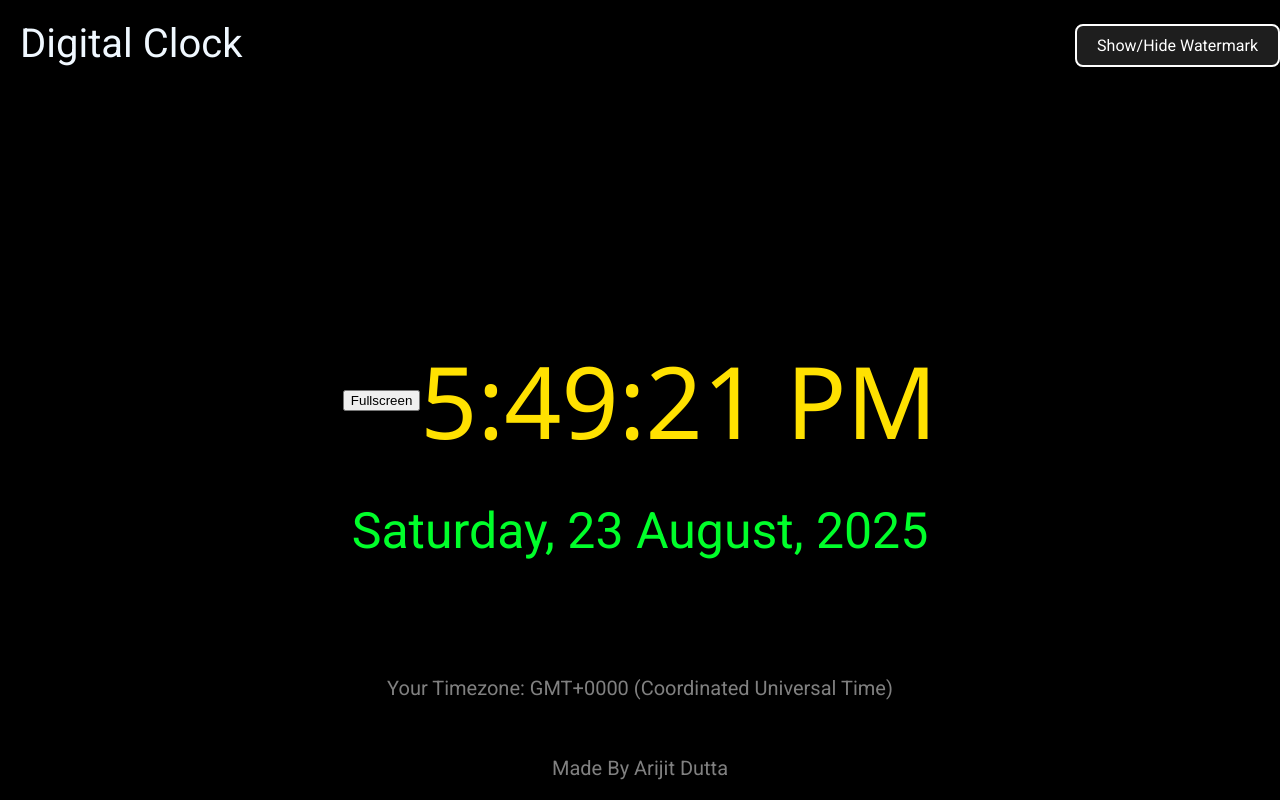
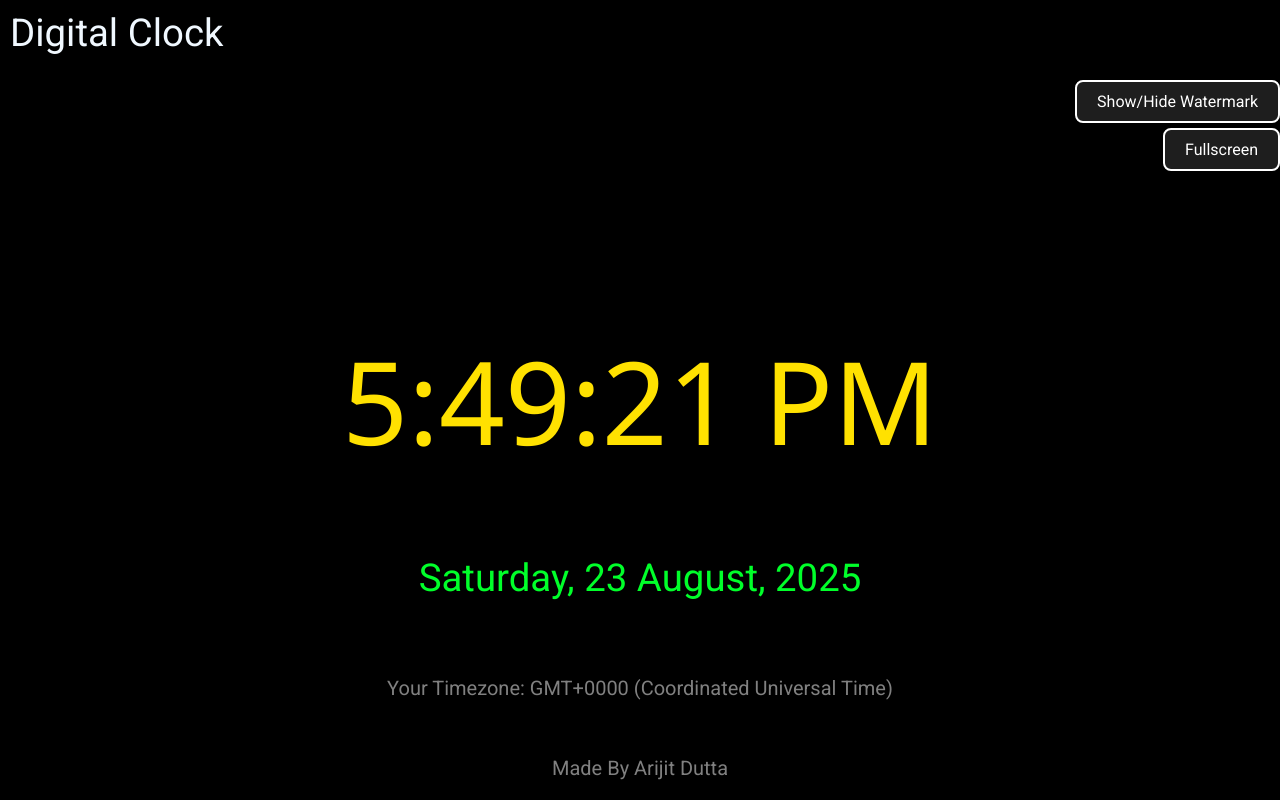
Before and after one commit to shade2go/myclockwebsite, a plain HTML site: page index.html in a window 1280 px wide. Drawn offline with Linux system fonts and the light colour scheme.

Commit message:
Update style.css

```diff
--- a/style.css
+++ b/style.css
@@ -1,7 +1,7 @@
 body {
     background-color: black;
-    margin: 0;           /* remove default scroll */
-    height: 100vh;       /* ensures full viewport */
+    margin: 0;
+    height: 100vh;
     display: flex;
     justify-content: center;
     align-items: center;
@@ -10,12 +10,11 @@ body {
 #sidetext {
     color: aliceblue;
     font-family: 'Roboto', sans-serif;
-    font-size: 40px;
+    font-size: 3vw;
     position: fixed;
-    text-align: left;
     top: 0;
     left: 0;
-    margin: 20px;
+    margin: 10px;
 }
 
 #mainclock {
@@ -26,7 +25,9 @@ body {
     justify-content: center;
     height: 100vh;
     margin: 0;
-    font-size: 100px;
+    font-size: 9vw;
+    text-align: center;
+    flex-wrap: wrap;
 }
 
 #watermark {
@@ -39,7 +40,7 @@ body {
 }
 #shwatermark {
     position: absolute;
-    top: 3%;
+    top: 10%;
     right: 0%;
     background-color: #1e1e1e;
     color: white;
@@ -58,12 +59,16 @@ body {
     border-color: #1e1e1e;
 }
 
+
 #fulldate {
     color: rgb(0, 255, 42);
     font-family: 'Roboto', sans-serif;
     position: absolute;
     bottom: 30%;
-    font-size: 50px;
+    font-size: 3vw;
+    text-align: center;
+    width: 100%;
+    bottom: 25%;
 }
 
 #timezone {
@@ -74,3 +79,37 @@ body {
     bottom: 100px;
     font-size: 20px;
 }
+
+#fullscreenbutton {
+    position: absolute;
+    top: 16%;
+    right: 0%;
+    background-color: #1e1e1e;
+    color: white;
+    font-family: 'Roboto', sans-serif;
+    font-size: 16px;
+    padding: 10px 20px;
+    border: 2px solid white;
+    border-radius: 8px;
+    cursor: pointer;
+    transition: all 0.3s ease;
+}
+
+#fullscreenbutton:hover {
+    background-color: white;
+    color: #1e1e1e;
+    border-color: #1e1e1e;
+}
+
+
+@media (max-width: 600px) {
+    #mainclock {
+        font-size: 12vw;
+    }
+    #fulldate {
+        font-size: 5vw;
+    }
+    #sidetext {
+        font-size: 4vw;
+    }
+}
```
